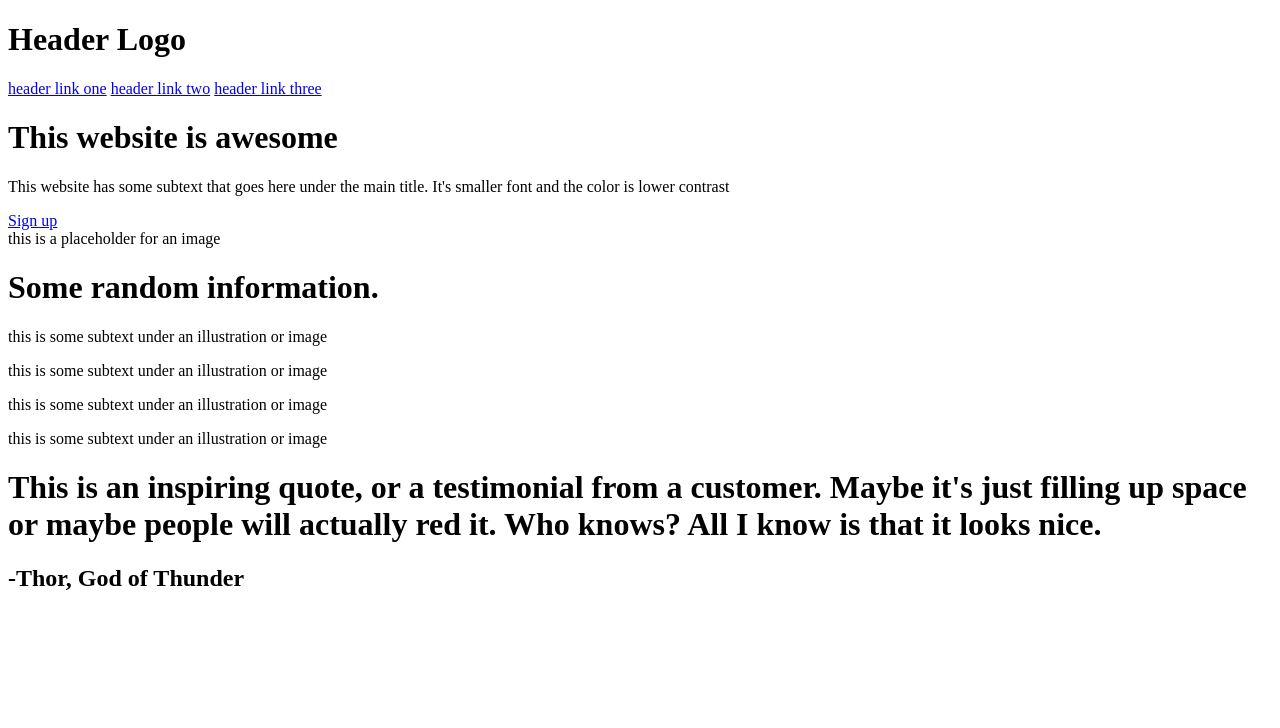
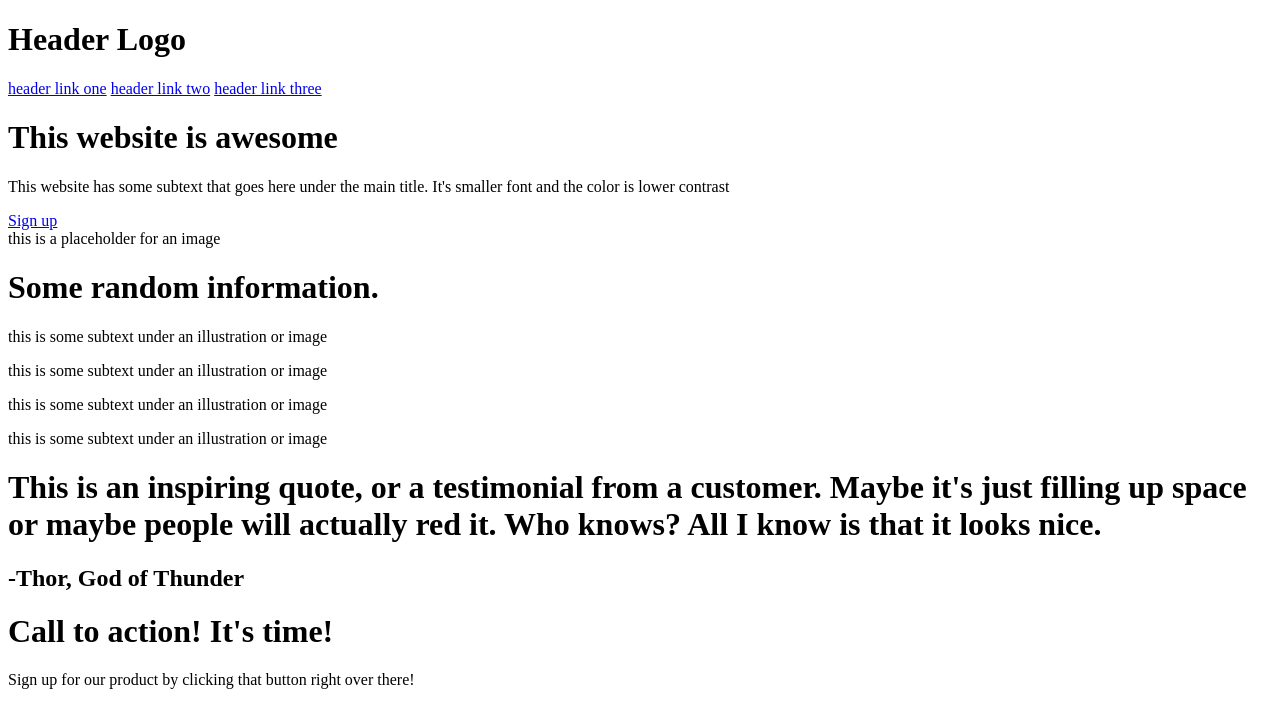
Before and after one commit to oldyellowshed/Landing-Page, a plain HTML site: page index.html in a window 1280 px wide. Drawn offline with Linux system fonts and the light colour scheme.

Commit message:
Add 'call to action' sector

```diff
--- a/index.html
+++ b/index.html
@@ -56,5 +56,11 @@
             <h2>-Thor, God of Thunder</h2>
         </div>
     </div>
+    <div class="calltoaction"> <!-- Call ot action section -->
+        <div class="call">
+            <h1>Call to action! It's time!</h1>
+            <p>Sign up for our product by clicking that button right over there!</p>
+        </div>
+    </div>
 </body>
 </html>
```
